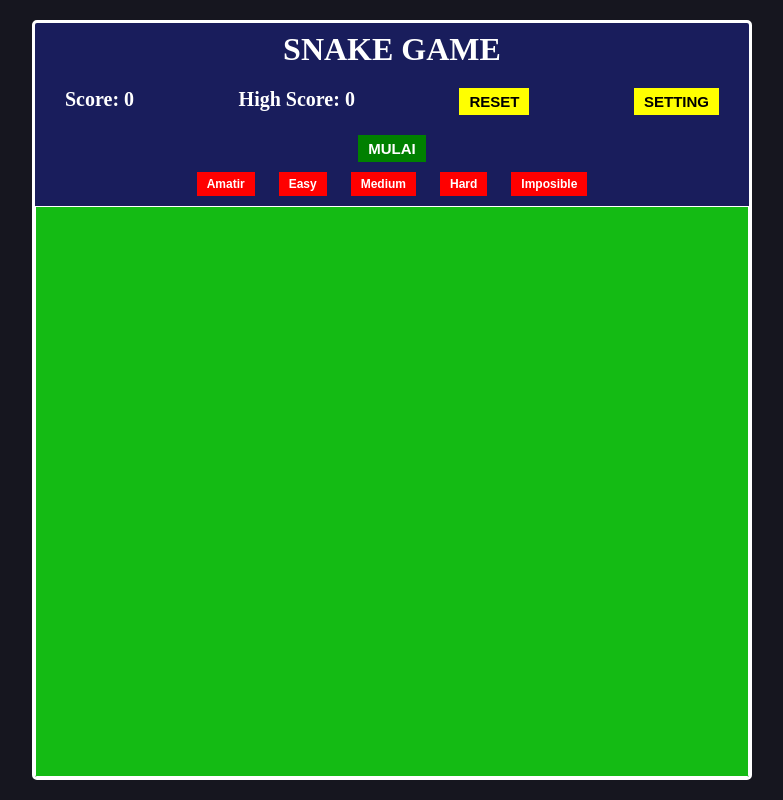
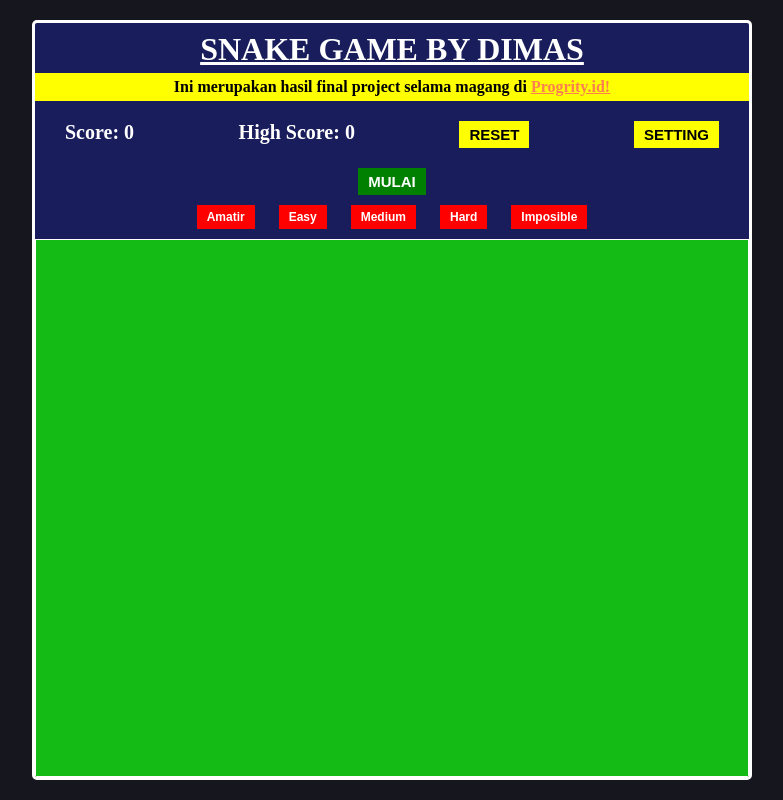
Before and after one commit to progrity-id/snakes-game-javascript, a plain HTML site: page index.html in a window 1280 px wide. Shown: the whole page, without its empty margins (248-1031 px from the left). Drawn offline with Linux system fonts and the light colour scheme; some packages are replaced by stand-ins of ours; a script that the page names is missing.

Commit message:
2nd commits

```diff
--- a/index.html
+++ b/index.html
@@ -5,11 +5,18 @@
     <meta name="viewport" content="width=device-width, initial-scale=1.0">
     <link rel="stylesheet" href="style.css">
     <script src="script.js" defer></script>
-    <title>SNAKE GAME | BY DIMAS</title>
+    <title>SNAKE GAME | BY Progrity</title>
 </head>
 <body>
     <div class="wrapper">
-        <h1>SNAKE GAME</h1>
+        <a style="color: white;" href="https://progrity.id/" target="_blank"><h1>SNAKE GAME BY DIMAS</h1></a>
+
+        <div>
+            <p style="background-color: yellow; color: black; padding: 5px; font-weight: bold; margin-top: 5px;">
+                Ini merupakan hasil final project selama magang di <a target="_blank" style="color:coral;" href="https://progrity.id">Progrity.id!</a>
+            </p>
+        </div>
+
         <div class="game-details">
             <span class="score">Score: 0</span>
             <span class="high-score">High Score: 0</span>
```
